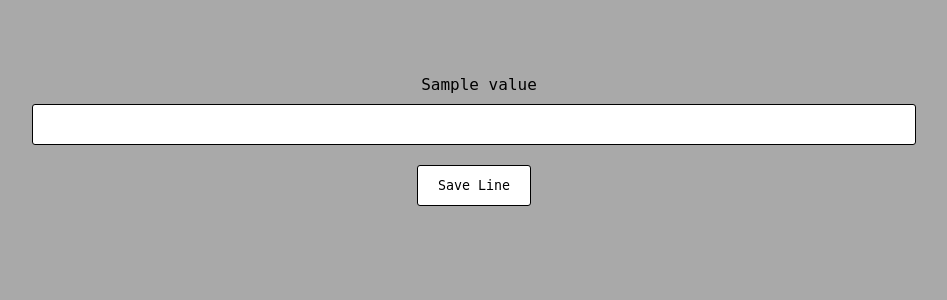
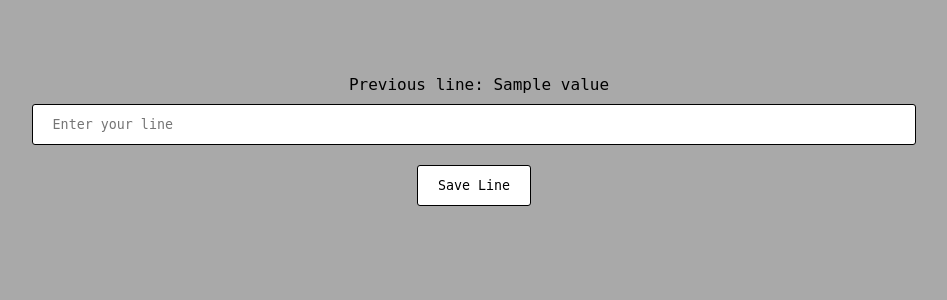
Before and after one commit to stantontcady/www, a Flask app: template poems/templates/enter_line.html in a window 1280 px wide. Shown: the top 300 px of the page, without its empty margins (166-1113 px from the left). Run offline with Flask 2, Linux system fonts and the light colour scheme; the template is opened without the code that fills it: most values are stand-ins (such as "Sample title", 1, 10 or a date in 2020); some libraries are stand-ins or nearby versions; some web fonts are replaced.

Commit message:
Added placeholder text and previous line description.

```diff
--- a/poems/templates/enter_line.html
+++ b/poems/templates/enter_line.html
@@ -15,7 +15,7 @@
         width: 70%;
         margin: 75px auto 15px auto;
       }
-      #latest_poem_line {
+      p {
         font-family: larabiefont, monospace;
         font-weight: 400;
         font-style: normal;
@@ -51,8 +51,8 @@
   <body>
 
     <div id="container">
-      <p id="latest_poem_line" >{% if latest_poem_line is none %} I struggle to write the next line{% else %}{{ latest_poem_line.value }}{% endif %}</p>
-      <input type="text" id="new_poem_line" />
+      <p>Previous line: <span id="latest_poem_line">{% if latest_poem_line is none %} I struggle to write the next line{% else %}{{ latest_poem_line.value }}{% endif %}</span></p>
+      <input type="text" id="new_poem_line" placeholder="Enter your line" />
       <br />
       <button id="submit_button">Save Line</button>
     </div>
```
